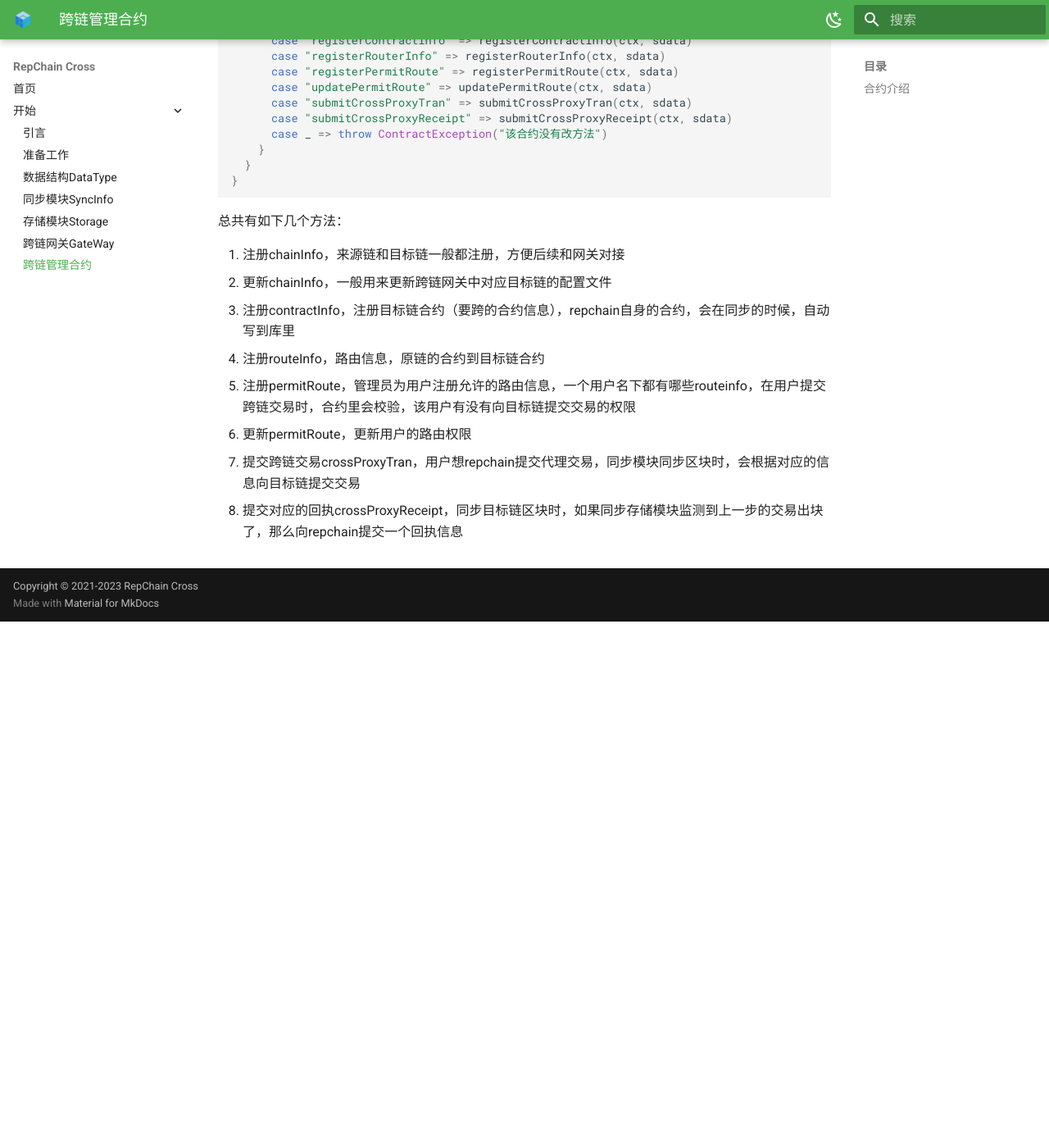
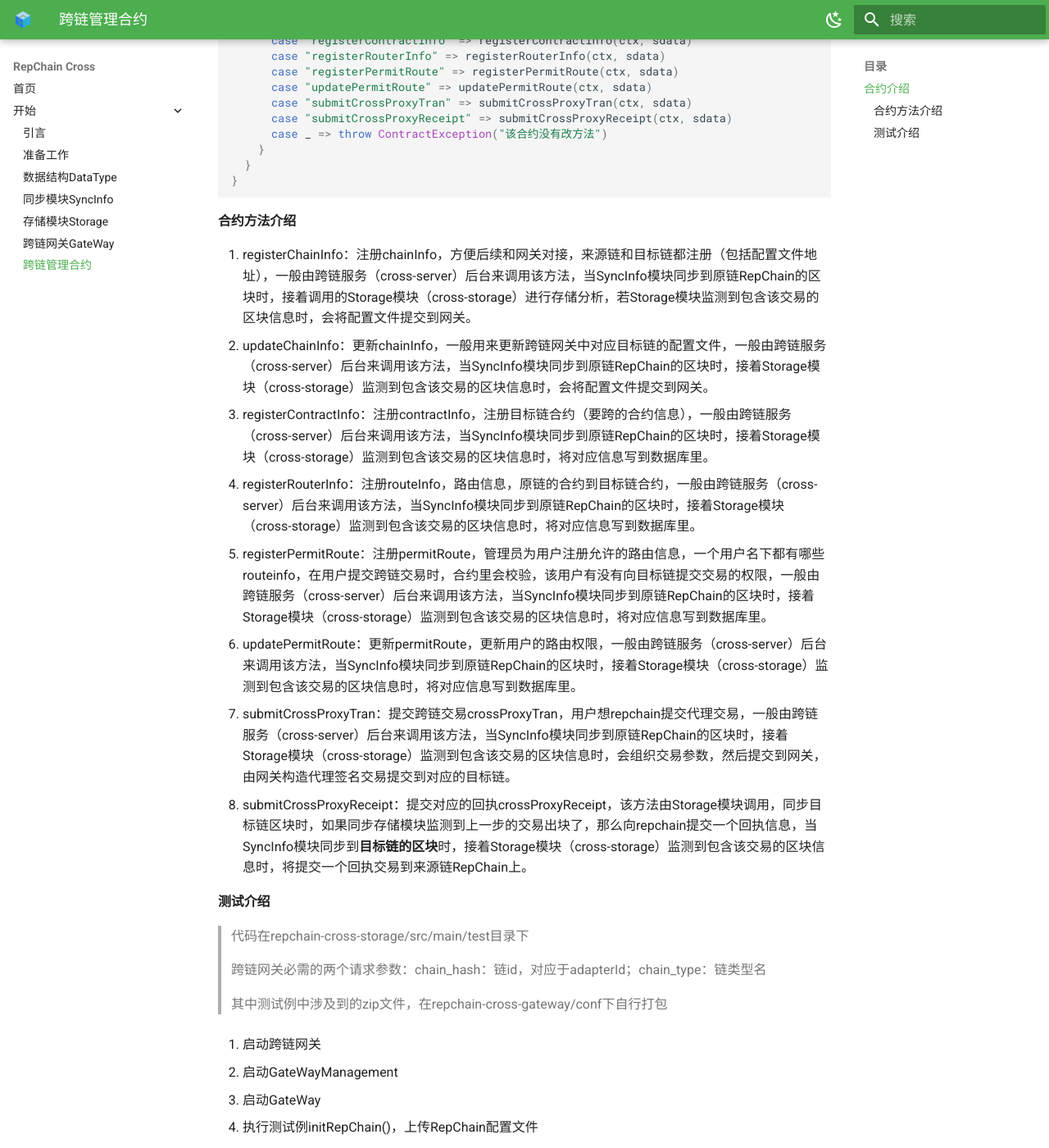
Before and after one commit to RepChain-Group/repchain-cross-doc, an MkDocs documentation site: the page built from docs/01.开始/07.CrossChainManage.md, in a window 1280 px wide and 1400 px high, scrolled down 4345 px. Shown: the whole window at 82% size. Built offline with MkDocs 1.6.1 and Material for MkDocs 9.7.7, drawn with Linux system fonts in a browser that asks for light colours; the version menu is left out; before the commit the page ends 5103 px from its top, so only the background shows below that; some of the changed text lies outside the part shown.

Commit message:
feat: 主要更新合约说明文档

````diff
--- a/docs/01.开始/07.CrossChainManage.md
+++ b/docs/01.开始/07.CrossChainManage.md
@@ -232,15 +232,64 @@ class CrossChainManage extends IContract {
 
 ```
 
-总共有如下几个方法：
+#### 合约方法介绍
 
-1. 注册chainInfo，来源链和目标链一般都注册，方便后续和网关对接
-2. 更新chainInfo，一般用来更新跨链网关中对应目标链的配置文件
-3. 注册contractInfo，注册目标链合约（要跨的合约信息），repchain自身的合约，会在同步的时候，自动写到库里
-4. 注册routeInfo，路由信息，原链的合约到目标链合约
-5. 注册permitRoute，管理员为用户注册允许的路由信息，一个用户名下都有哪些routeinfo，在用户提交跨链交易时，合约里会校验，该用户有没有向目标链提交交易的权限
-6. 更新permitRoute，更新用户的路由权限
-7. 提交跨链交易crossProxyTran，用户想repchain提交代理交易，同步模块同步区块时，会根据对应的信息向目标链提交交易
-8. 提交对应的回执crossProxyReceipt，同步目标链区块时，如果同步存储模块监测到上一步的交易出块了，那么向repchain提交一个回执信息
+1. registerChainInfo：注册chainInfo，方便后续和网关对接，来源链和目标链都注册（包括配置文件地址），一般由跨链服务（cross-server）后台来调用该方法，当SyncInfo模块同步到原链RepChain的区块时，接着调用的Storage模块（cross-storage）进行存储分析，若Storage模块监测到包含该交易的区块信息时，会将配置文件提交到网关。
+2. updateChainInfo：更新chainInfo，一般用来更新跨链网关中对应目标链的配置文件，一般由跨链服务（cross-server）后台来调用该方法，当SyncInfo模块同步到原链RepChain的区块时，接着Storage模块（cross-storage）监测到包含该交易的区块信息时，会将配置文件提交到网关。
+3. registerContractInfo：注册contractInfo，注册目标链合约（要跨的合约信息），一般由跨链服务（cross-server）后台来调用该方法，当SyncInfo模块同步到原链RepChain的区块时，接着Storage模块（cross-storage）监测到包含该交易的区块信息时，将对应信息写到数据库里。
+4. registerRouterInfo：注册routeInfo，路由信息，原链的合约到目标链合约，一般由跨链服务（cross-server）后台来调用该方法，当SyncInfo模块同步到原链RepChain的区块时，接着Storage模块（cross-storage）监测到包含该交易的区块信息时，将对应信息写到数据库里。
+5. registerPermitRoute：注册permitRoute，管理员为用户注册允许的路由信息，一个用户名下都有哪些routeinfo，在用户提交跨链交易时，合约里会校验，该用户有没有向目标链提交交易的权限，一般由跨链服务（cross-server）后台来调用该方法，当SyncInfo模块同步到原链RepChain的区块时，接着Storage模块（cross-storage）监测到包含该交易的区块信息时，将对应信息写到数据库里。
+6. updatePermitRoute：更新permitRoute，更新用户的路由权限，一般由跨链服务（cross-server）后台来调用该方法，当SyncInfo模块同步到原链RepChain的区块时，接着Storage模块（cross-storage）监测到包含该交易的区块信息时，将对应信息写到数据库里。
+7. submitCrossProxyTran：提交跨链交易crossProxyTran，用户想repchain提交代理交易，一般由跨链服务（cross-server）后台来调用该方法，当SyncInfo模块同步到原链RepChain的区块时，接着Storage模块（cross-storage）监测到包含该交易的区块信息时，会组织交易参数，然后提交到网关，由网关构造代理签名交易提交到对应的目标链。
+8. submitCrossProxyReceipt：提交对应的回执crossProxyReceipt，该方法由Storage模块调用，同步目标链区块时，如果同步存储模块监测到上一步的交易出块了，那么向repchain提交一个回执信息，当SyncInfo模块同步到**目标链的区块**时，接着Storage模块（cross-storage）监测到包含该交易的区块信息时，将提交一个回执交易到来源链RepChain上。
+
+#### 测试介绍
+
+> 代码在repchain-cross-storage/src/main/test目录下
+>
+> 跨链网关必需的两个请求参数：chain_hash：链id，对应于adapterId；chain_type：链类型名
+>
+> 其中测试例中涉及到的zip文件，在repchain-cross-gateway/conf下自行打包
+
+1. 启动跨链网关
+
+   1. 启动GateWayManagement
+   2. 启动GateWay
+
+2. 执行测试例initRepChain()，上传RepChain配置文件
+
+3. 执行测试例testRepSyncService()，启动同步RepChain的服务，注意高度和hash的设置（可以查看数据库）
+
+4. 执行测试例testRegisterRepChainChaintInfo()，向RepChain提交注册RepChain自身链信息
+
+5. 执行测试例testRegisterFsicoChaintInfo()，向RepChain提交注册Fisco链信息
+
+6. 执行测试例testFiscoSyncService()，启动同步FiscoBcos的服务，注意高度和hash的设置（可以查看数据库）
+
+7. 执行测试例testUpdateFiscoChaintInfo()，向RepChain提交更新Fisco链信息，一般是更新配置文件，才更新chainInfo
+
+8. 执行测试例testRegisterContractInfo()，向RepChain提交注册合约信息，这里以FiscoBcos上部署的HelloWorld为例
+
+9. 执行测试例testRegisterRouteInfo()，向RepChain提交注册路由信息，这里主要是说从哪个合约跨到哪个合约
+
+10. 执行测试例testRegisterPermitRoute()，向RepChain提交路由权限登记，这里主要说是允许某个用户某个路由
+
+11. 执行测试例testRegisterFiscoSubmitCross()，向FiscoBcos提交跨链交易，RepChain存储模块会解析区块，然后根据对应的参数向目标链提交代理交易；Fisco存储模块也会解析对应的区块，提交回执到RepChain上
+
+    > 1. 根据chainHash来明确是向来源链还是目标链提交交易
+    >
+    > 2. 根据accountId来选择使用网关处的哪一个账户提交交易
+
+12. 执行测试例testRegisterFiscoSubmitCross_1()，向FiscoBcos提交跨链交易(**使用和11不同的私钥**，通过accountId来指定)，RepChain存储模块会解析区块，然后根据对应的参数向目标链提交代理交易；Fisco存储模块也会解析对应的区块，提交回执到RepChain上
+
+    > 1. 根据chainHash来明确是向来源链还是目标链提交交易
+    >
+    > 2. 根据accountId来选择使用网关处的哪一个账户提交交易
+
+13. 执行测试例testRegisterRepChainSubmitCross_1()，向RepChain提交跨链交易，RepChain存储模块会解析区块，然后根据对应的参数向来源链提交代理交易；RepChain存储模块也会解析对应的区块，提交回执到RepChain上
+
+    > 1. 根据chainHash来明确是向来源链还是目标链提交交易
+    >
+    > 2. 根据accountId来选择使用网关处的哪一个账户提交交易
 
 ###
````
Also changed, not shown: docs/01.开始/03.DataType.md (+3 -3 lines), docs/01.开始/05.Storage.md (+1 -1 lines).
